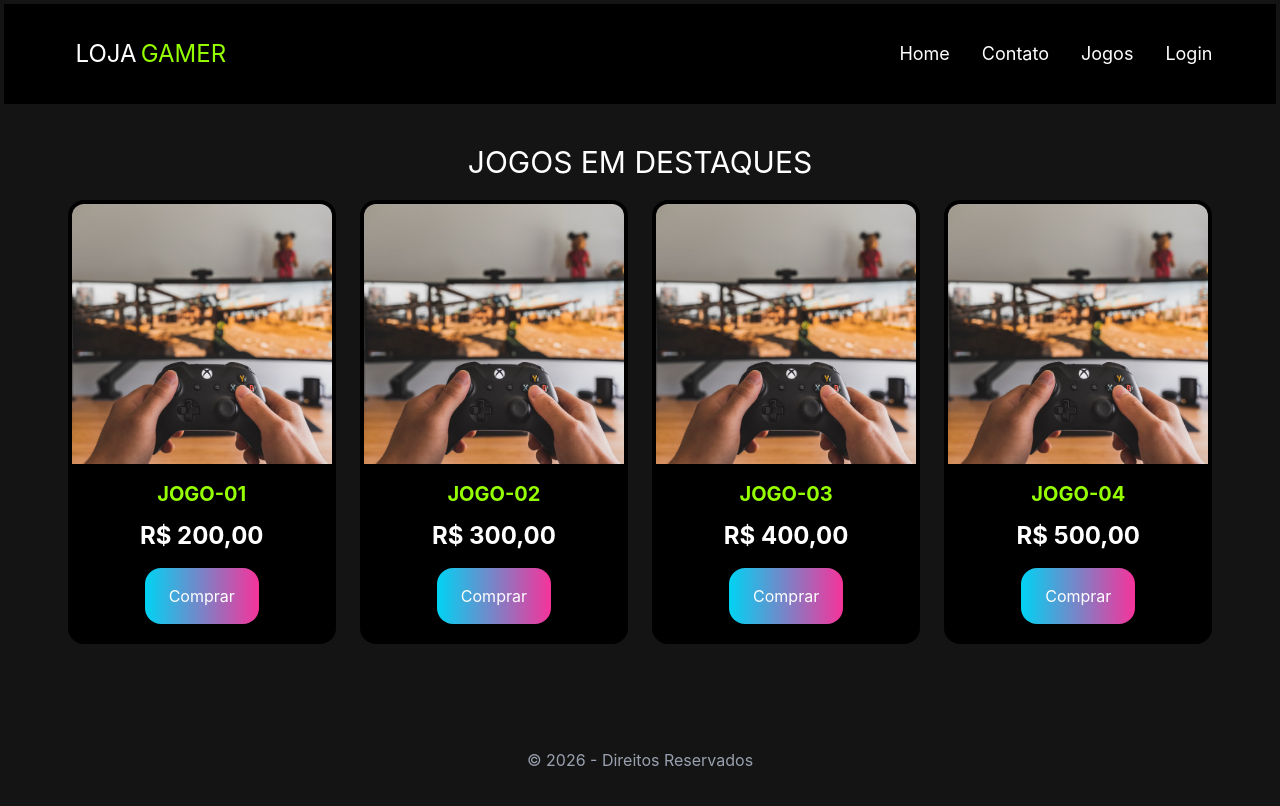
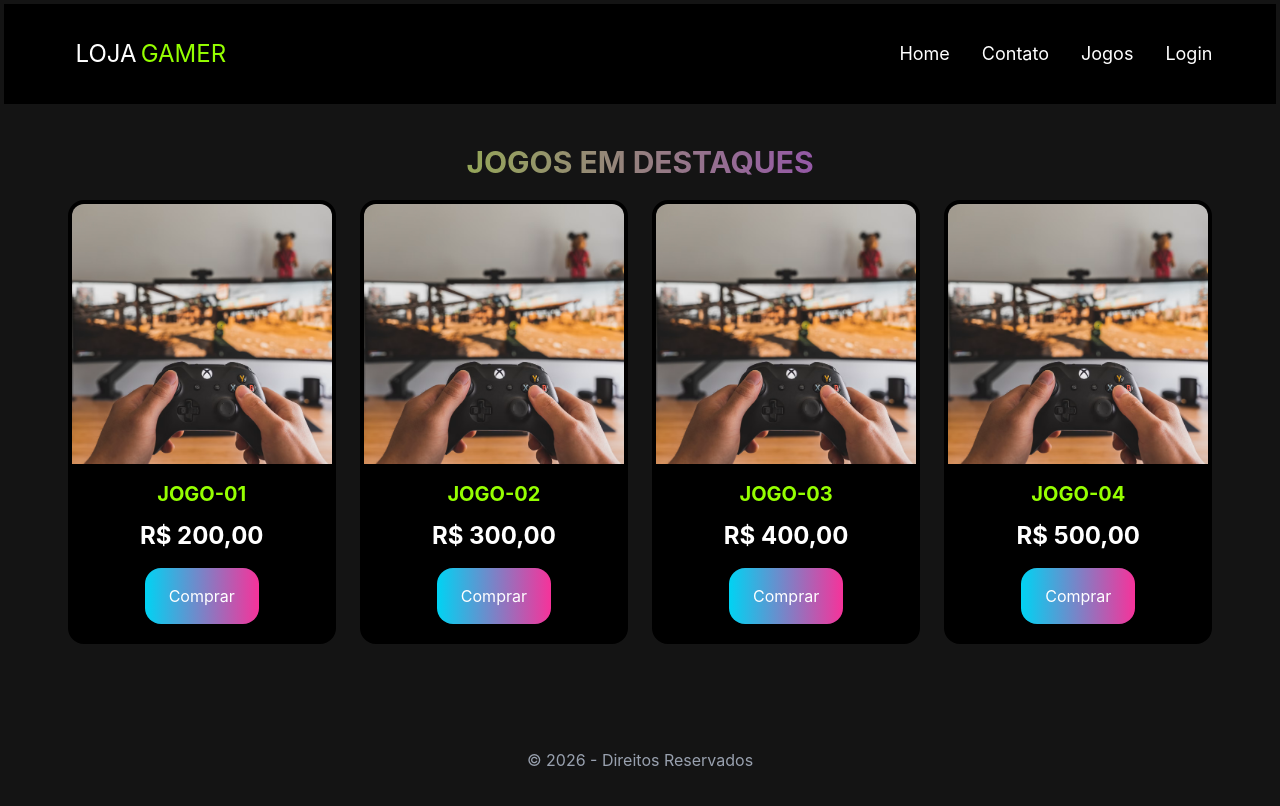
Before and after one commit to vinyciuslu/loja-gamer, a React (Vite) app: page / in a window 1280 px wide. Shown: the top 806 px of the page. Built offline with nearby package versions, Linux system fonts and the light colour scheme.

Commit message:
style: efeitos do css no titulo

```diff
--- a/src/css/style.css
+++ b/src/css/style.css
@@ -10,3 +10,18 @@
         text-shadow: 0 0 10px #32f323, 0 0 20px #a8dfe1;
     }
 }
+
+.titulo {
+    background-image: linear-gradient(to right, #95ff00,#9500ff);
+    text-transform: uppercase;
+    margin-bottom: 20px;
+    font-weight: 700;
+    -webkit-text-fill-color: transparent;
+    background-clip: text;
+    text-align: center;
+
+}
+
+.titulo:hover {
+    animation: acender 0.5 forwards;
+}
```
